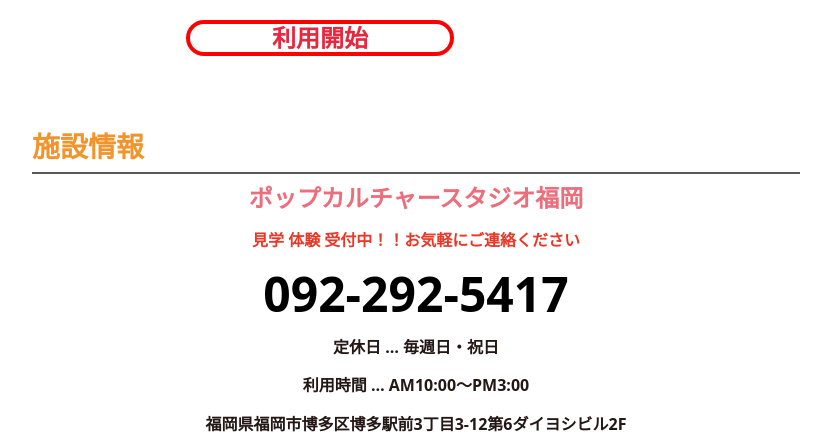
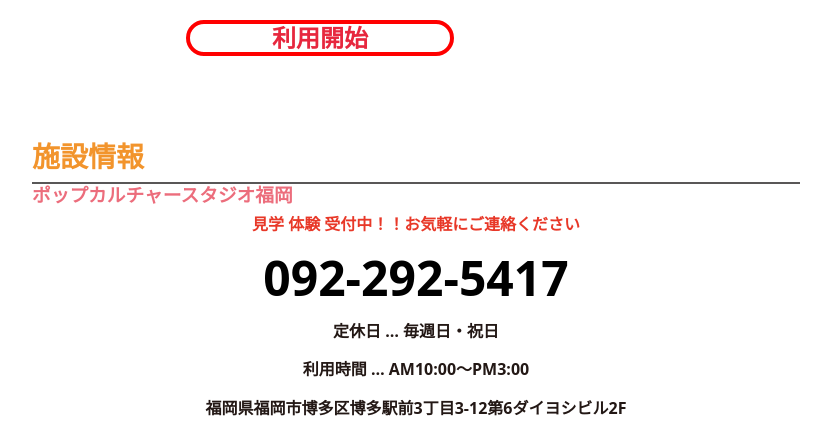
Before and after one commit to pop-culture-studio/pcs-miraizu.com, a plain HTML site: page index.html in a window 1280 px wide. Shown: the part 5190-5633 px from the top of the page, without its empty margins (224-1055 px from the left). Drawn offline with Linux system fonts and the light colour scheme.

Commit message:
Update large.css

```diff
--- a/css/large.css
+++ b/css/large.css
@@ -450,17 +450,9 @@
 
     }
 
-    .box8 h1 {
+    .box8 .h3 {
         text-align: center;
-        font-size: 1.5rem;
-        padding: 10px 0 10px 0;
-        margin: 0 0 0 0;
-        font-weight: bold;
-
-    }
-
-    .box8 h2 {
-        text-align: left;
+        font-size: 2rem;
         padding: 10px 0 10px 0;
         margin: 0 0 0 0;
         font-weight: bold;
```
